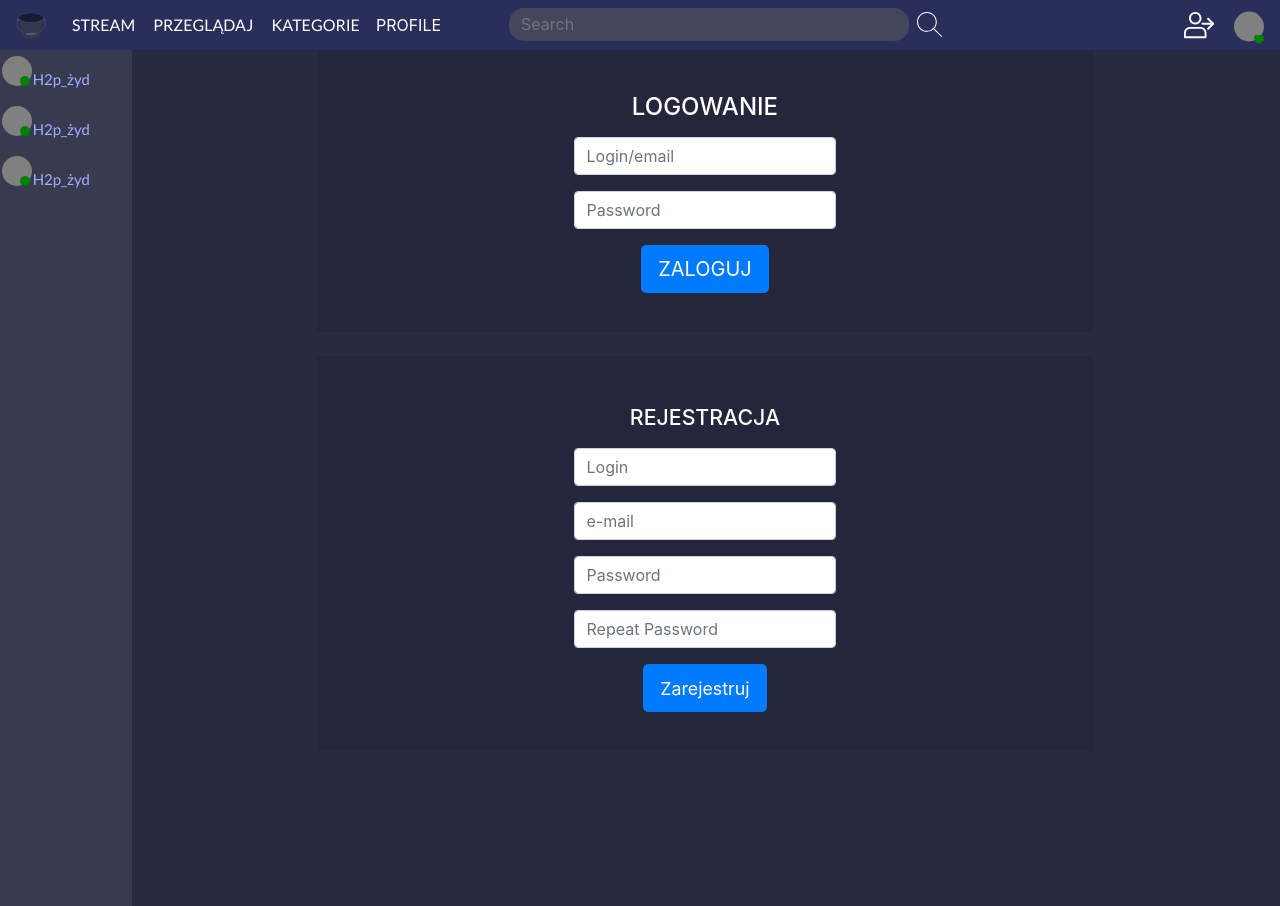
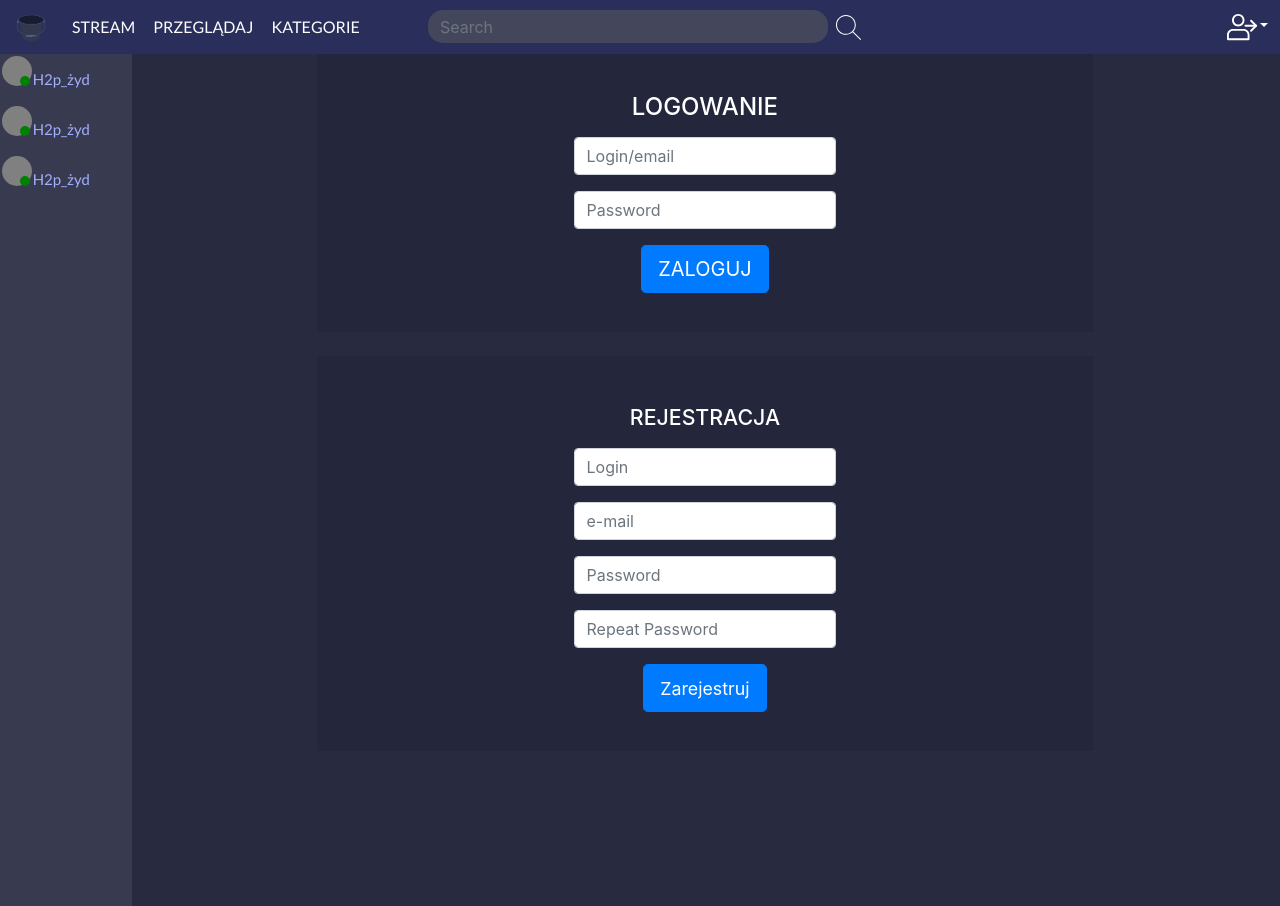
Before and after one commit to JakubStepnik/sklep, a PHP site: page /logowanie.php in a window 1280 px wide. Run offline with PHP 8.4, Linux system fonts and the light colour scheme.

Commit message:
wyglad rejestracji(navbar) i poprawki

```diff
--- a/dolacz/functions.inc.php
+++ b/dolacz/functions.inc.php
@@ -98,7 +98,7 @@ function createUser($conn,$username,$email,$pwd)  {
             session_start();
             $_SESSION["userid"]=$uidExists["usersId"];
             $_SESSION["useruid"]=$uidExists["usersUid"];
-            header("location: ../logowanie.php?error=dziala");
+            header("Location: ../index.php");
             exit();
     }
 }
--- /dev/null
+++ b/head.php
@@ -0,0 +1,13 @@
+<?php
+session_start();
+?>
+<!DOCTYPE html>
+<html>
+    <head>
+      <meta name="viewport" content="width=device-width, initial-scale=1.0">
+      <meta charset="utf-8">
+        <link href="https://fonts.googleapis.com/css?family=Lato&display=swap" rel="stylesheet">
+        <link rel="stylesheet" href="bootstrap.min.css">
+        <link rel="stylesheet" href="style.css">
+        <title>Logowanie</title>
+      </head>
--- a/index.php
+++ b/index.php
@@ -1,4 +1,5 @@
-<?php include_once "nav.php";?>
+<?php include_once "head.php";
+include_once "nav.php";?>
 
           <!--BODY-->
           <div style="margin-top:45.5px;" >
--- a/logowanie.php
+++ b/logowanie.php
@@ -1,4 +1,9 @@
 <?php
+ include_once "head.php";
+if(isset($_SESSION["useruid"])){
+  header("Location: index.php");
+  exit();
+}
 include_once "nav.php";
 ?>
           <!--BODY-->
--- a/nav.php
+++ b/nav.php
@@ -1,16 +1,4 @@
-<?php
-session_start();
-?>
-<!DOCTYPE html>
-<html>
-    <head>
-      <meta name="viewport" content="width=device-width, initial-scale=1.0">
-      <meta charset="utf-8">
-        <link href="https://fonts.googleapis.com/css?family=Lato&display=swap" rel="stylesheet">
-        <link rel="stylesheet" href="bootstrap.min.css">
-        <link rel="stylesheet" href="style.css">
-        <title>Logowanie</title>
-      </head>
+
       <body >
           <div class="container-fluid">
             <nav class="navbar navbar-expand-lg navbar-light bg-color1 fixed-top  py-1 ">
@@ -27,21 +15,13 @@ session_start();
                     <a class="nav-link " href="kanal.html"style="font-size:16px;  color:white; font-family: 'Lato', sans-serif;margin-left:2px">STREAM<span class="sr-only">(current)</span></a>
                   </li>
                   <li class="nav-item order-lg-2 order-3">
-                    <a class="nav-link" href="przeglądaj.html"style="font-size:16px; color:white; font-family: 'Lato', sans-serif;margin-left:2px"> PRZEGLĄDAJ</a>
+                    <a class="nav-link" href="przeglądaj.html" style="font-size:16px; color:white; font-family: 'Lato', sans-serif;margin-left:2px"> PRZEGLĄDAJ</a>
                   </li>
                   <li class="nav-item order-lg-3 order-4">
                     <a class="nav-link" href="kategorie.html" style="font-size:16px; color:white; font-family: 'Lato', sans-serif;margin-left:2px">KATEGORIE</a>
-                    <?php
-          if(isset($_SESSION["useruid"])){
-            echo "<li class='nav-item order-lg-3 order-4'>
-            <a class='nav-link' href='index.php' style='font-size:16px; color:white; font-family: 'Lato', sans-serif;margin-left:2px'>PROFILE</a>";
-          }else {
-            echo "<li class='nav-item order-lg-3 order-4'>
-            <a class='nav-link' href='logowanie.php'' style='font-size:16px; color:white; font-family: 'Lato', sans-serif;margin-left:2px'>PROFILE</a>";
-          }
-          ?>
                   </div>
                   </li>
+
                   <!--SEARCH-->
                   <div class="search order-lg-4 order-1 " style=" padding:0%;">
                   <form class="form-inline my-2 my-lg-0  " style="margin-left:50px;width:100%; flex-flow: nowrap;">
@@ -57,21 +37,27 @@ session_start();
                 </div>
                 </ul>
                 <!--SVG-->
+
                 <div class="row">
                   <div class="col">
-
-
-                   <a href="logowanie.php"> <img class="nav-item " src="login.svg" width="30px" height="30px"></a>
+                    <!-- <li class="nav-item dropdown"> -->
+        <a class="nav-link dropdown-toggle  dropdown-toggle-split"  id="navbarDropdown" role="button" data-toggle="dropdown" aria-haspopup="true" aria-expanded="false" style="font-size:16px; color:white; font-family: 'Lato', sans-serif;margin-right:-20px">
+        <img class="nav-item " src="login.svg" width="30px" height="30px">
+        </a>
+        <?php
+          if(isset($_SESSION["useruid"])){ echo'
+        <div class="dropdown-menu"  aria-labelledby="navbarDropdown" style="left:-100%; background-color:#292F5A ;">
+          <a class="dropdown-item lato" href="#" style="font-size:16px; color:white;margin-left:2px;background-color:#292F5A;">Ustawienia</a>
+          <a class="dropdown-item lato" href="dolacz/wyloguj.inc.php" style="font-size:16px; color:white;margin-left:2px; background-color:#292F5A;">Wyloguj</a>
+          </div>';
+          } else { echo '
+            <div class="dropdown-menu"  aria-labelledby="navbarDropdown" style="left:-100%; background-color:#292F5A ;">
+            <a class="dropdown-item lato" href="logowanie.php" style="font-size:16px; color:white;margin-left:2px; background-color:#292F5A;">Logowanie</a>
+            <a class="dropdown-item lato" href="logowanie.php" style="font-size:16px; color:white;;margin-left:2px; background-color:#292F5A;">Rejestracja</a>
+            </div>';
+          }
+          ?>
+          <!-- </li> --->
                   </div>
                   </div>
-                <div class="row">
-                <div class="col ikonka">
-
-             <svg height="50" width="50">
-          <circle cx="35" cy="21.5" r="15" stroke-width="3" fill="grey" />
-          </svg>
-          <svg style="  width: 100%;height: 100% ;position: absolute;top: 30;left: 15;"height="25" width="30">
-          <circle cx="45" cy="3.5" r="5" stroke-width="3" fill="green"/>
-          </svg>
-              </div>
             </nav>
--- a/style.css
+++ b/style.css
@@ -251,6 +251,9 @@
   overflow: hidden;
   border: solid 2px #818CCC;
 }
+.lato {
+  font-family: "lato",sans-serif;
+}
 /* Track */
 ::-webkit-scrollbar-track {
   background: auto;
```
Also changed, not shown: dolacz/wyloguj.inc.php (added, +7 -0 lines).
